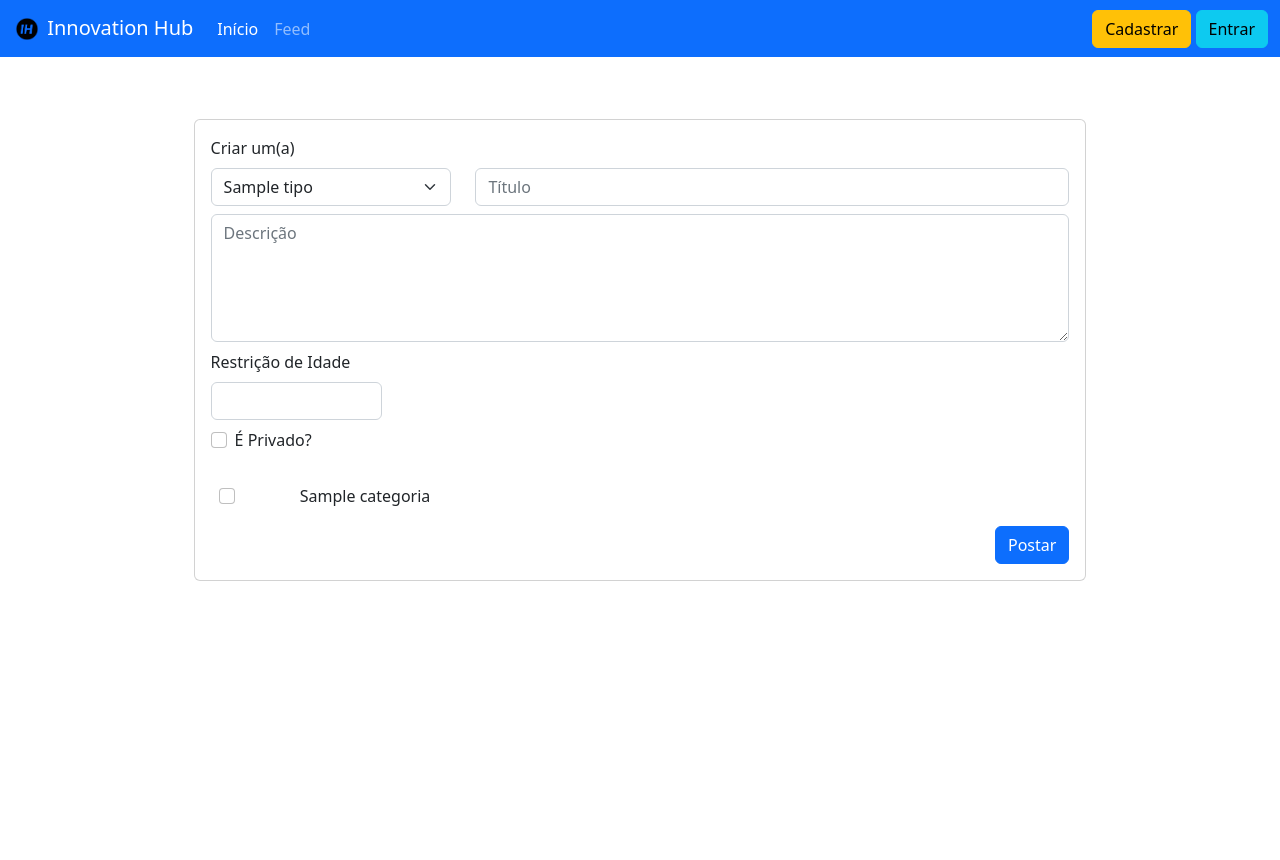
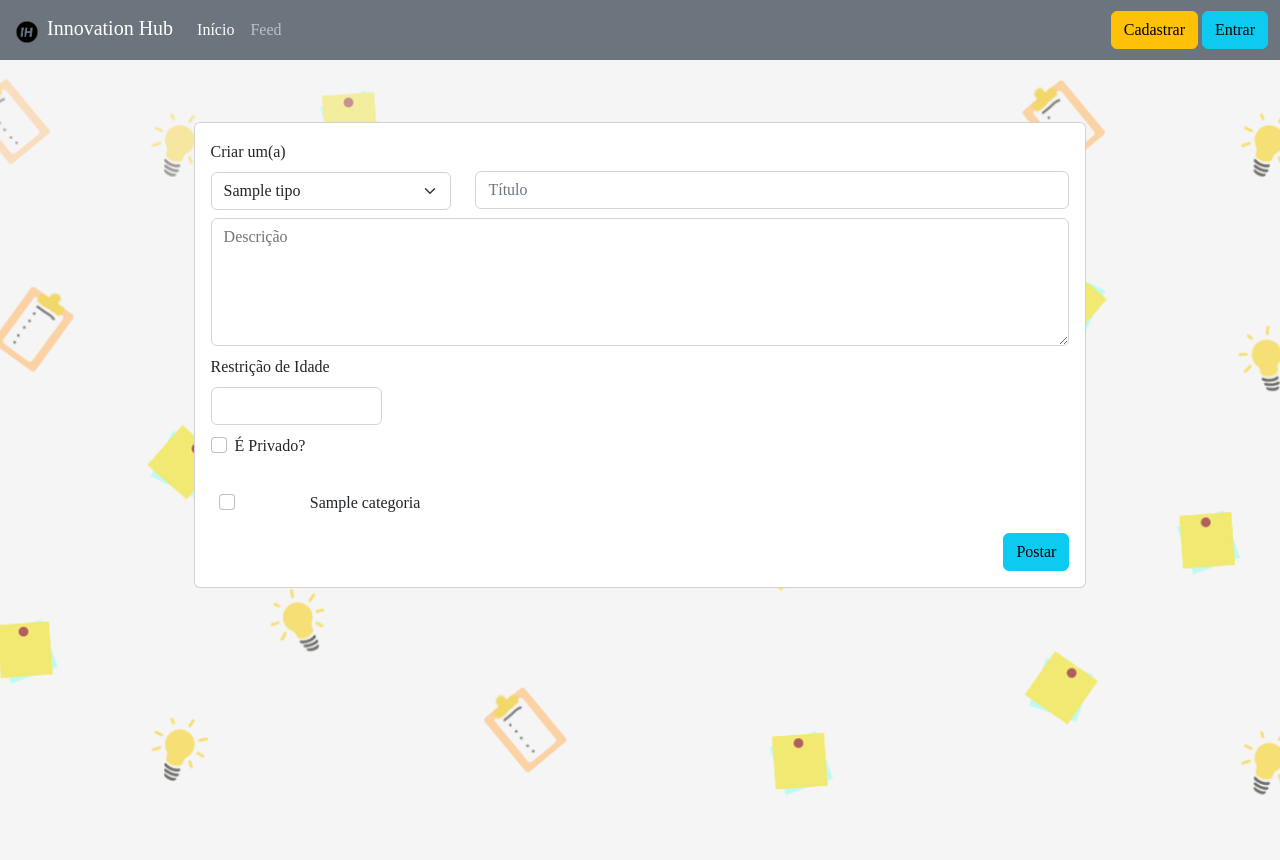
Before and after one commit to wendelsimoes/innovation-hub-flask, a Flask app: template application/templates/feed.html in a window 1280 px wide. Before the commit the page ends 581 px from the top, so only its background shows below. Run offline with Flask 2, Linux system fonts and the light colour scheme; tables that the repository leaves empty hold one stand-in row (values such as "Sample post"); the template is opened without the code that fills it: values that come from a table or form of the project are taken from there, most other values are stand-ins (such as "Sample title", 1, 10 or a date in 2020); some web fonts are replaced.

Commit message:
feat: some features on the html style

```diff
--- a/application/forms.py
+++ b/application/forms.py
@@ -1,5 +1,5 @@
 from flask_wtf import FlaskForm
-from wtforms import StringField, PasswordField, DateField, EmailField, TextAreaField, IntegerField, BooleanField
+from wtforms import StringField, PasswordField, DateField, EmailField, TextAreaField, IntegerField, BooleanField, validators
 from wtforms.validators import InputRequired, Length, ValidationError, EqualTo
 from datetime import date
 from application import db
@@ -89,4 +89,4 @@ class FormDeProposta(FlaskForm):
         InputRequired("Este campo é necessário"),
         Length(min=50, max=1000, message="Campo deve conter entre 50 e 1000 caracteres")], render_kw={"placeholder": "Descrição"})
 
-    restricao_idade = IntegerField("Restrição de Idade")
+    restricao_idade = IntegerField("Restrição de Idade", validators=[validators.Optional()])
--- a/application/static/styles.css
+++ b/application/static/styles.css
@@ -1,8 +1,31 @@
+@font-face {
+    font-family: NanumGothic;
+    src: url(fonts/NanumGothic-Regular.ttf);
+}
+
+@font-face {
+    font-family: NanumGothicBold;
+    src: url(fonts/NanumGothic-Bold.ttf);
+}
+
+body, html {
+    height: 100% !important;
+}
+
+.gothic {
+    font-family: NanumGothic !important;
+}
+
+.gothic-bold {
+    font-family: NanumGothicBold !important;
+}
+
 .postar-restricao-idade {
     width: 20% !important;
 }
 
-.restricao-idade-label, .tipo-proposta-label {
+.restricao-idade-label,
+.tipo-proposta-label {
     width: 100% !important;
     text-align: start !important;
 }
@@ -53,12 +76,30 @@
     .postar-titulo {
         margin-top: -20px !important;
     }
+
+    .background {
+        background: url(images/background-para-tela-mobile.png) no-repeat center center fixed !important;
+        -webkit-background-size: cover !important;
+        -moz-background-size: cover !important;
+        -o-background-size: cover !important;
+        background-size: cover !important;
+        height: 100% !important;
+    }
 }
 
 /* Medium devices (landscape tablets, 600px and up) */
 @media only screen and (min-width: 600px) {
     .item-feed {
         width: 90% !important;
+    }
+
+    .background {
+        background: url(images/background-para-tela-grande.png) no-repeat center center fixed;
+        -webkit-background-size: cover !important;
+        -moz-background-size: cover !important;
+        -o-background-size: cover !important;
+        background-size: cover !important;
+        height: 100% !important;
     }
 }
 
--- a/application/templates/feed.html
+++ b/application/templates/feed.html
@@ -6,7 +6,7 @@ Feed
 
 {% block main %}
 <div class="container mx-auto px-auto" style="display: flex; flex-direction: column;">
-    <button id="toggle-item-feed-postar" type="button" class="btn btn-primary">Postar nova Proposta</button>
+    <button id="toggle-item-feed-postar" type="button" class="btn btn-primary gothic-bold">Postar nova Proposta</button>
 
     <div class="card mx-auto item-feed item-feed-postar">
         <div class="card-body">
@@ -14,8 +14,8 @@ Feed
                 {{ formDeProposta.csrf_token }}
                 <div class="row tipo-titulo">
                     <div class="mb-2 div-postar-tipo" style="display: inline-block;">
-                        <label class="form-label tipo-proposta-label" for="tipo_proposta">Criar um(a)</label>
-                        <select class="form-select" name="tipo_proposta" id="tipo_proposta">
+                        <label class="form-label tipo-proposta-label gothic-bold" for="tipo_proposta">Criar um(a)</label>
+                        <select class="form-select gothic" name="tipo_proposta" id="tipo_proposta">
                             {% for tipo, valor in tipo_proposta.items() %}
                             {% if valor == 0 %}
                             <option selected value="{{ valor }}">{{ tipo }}</option>
@@ -27,28 +27,28 @@ Feed
                     </div>
                     <div class="mb-2 div-postar-titulo" style="display: inline-block;">
                         {{ formDeProposta.titulo.label(class_="form-label postar-titulo-label") }}
-                        {{ formDeProposta.titulo(class_="form-control postar-titulo") }}
+                        {{ formDeProposta.titulo(class_="form-control postar-titulo gothic") }}
                         {% for error in formDeProposta.titulo.errors %}
-                        <span class="text-danger">{{ error }}</span>
+                        <span class="text-danger gothic-bold">{{ error }}</span>
                         {% endfor %}
                     </div>
                 </div>
                 <div class="mb-2">
-                    {{ formDeProposta.descricao(class_="form-control postar-descricao") }}
+                    {{ formDeProposta.descricao(class_="form-control postar-descricao gothic") }}
                     {% for error in formDeProposta.descricao.errors %}
-                    <span class="text-danger">{{ error }}</span>
+                    <span class="text-danger gothic-bold">{{ error }}</span>
                     {% endfor %}
                 </div>
                 <div class="mb-2" style="display: inline-block; width: 100%; padding-right: auto;">
-                    {{ formDeProposta.restricao_idade.label(class_="form-label restricao-idade-label") }}
-                    {{ formDeProposta.restricao_idade(class_="form-control postar-restricao-idade") }}
+                    {{ formDeProposta.restricao_idade.label(class_="form-label restricao-idade-label gothic-bold") }}
+                    {{ formDeProposta.restricao_idade(class_="form-control postar-restricao-idade gothic") }}
                     {% for error in formDeProposta.restricao_idade.errors %}
-                    <span class="text-danger">{{ error }}</span>
+                    <span class="text-danger gothic-bold">{{ error }}</span>
                     {% endfor %}
                 </div>
                 <div class="mb-2 form-check" style="width: 100%; margin-left: auto; margin-right: auto;">
                     <input name="privado" class="form-check-input" type="checkbox" id="privado">
-                    <label class="form-check-label" for="privado" style="width: 100%; text-align: start;">
+                    <label class="form-check-label gothic-bold" for="privado" style="width: 100%; text-align: start;">
                         É Privado?
                     </label>
                 </div>
@@ -58,13 +58,13 @@ Feed
                     <div class="form-check col-md-4">
                         <input name="categorias" class="form-check-input" type="checkbox" value="{{ valor }}"
                             id="{{ valor }}">
-                        <label class="form-check-label" for="{{ valor }}">
+                        <label class="form-check-label gothic-bold" for="{{ valor }}">
                             {{ categoria }}
                         </label>
                     </div>
                     {% endfor %}
                 </div>
-                <button type="submit" class="btn btn-primary" style="display: block; margin-left: auto;">Postar</button>
+                <button type="submit" class="btn btn-info gothic-bold" style="display: block; margin-left: auto;">Postar</button>
             </form>
         </div>
     </div>
--- a/application/templates/layout.html
+++ b/application/templates/layout.html
@@ -24,7 +24,7 @@
 
 <body>
   <!-- Navbar do Bootstrap -->
-  <nav class="navbar navbar-expand-lg navbar-dark bg-primary">
+  <nav class="navbar navbar-expand-lg navbar-dark bg-secondary gothic-bold">
     <div class="container-fluid">
       <a class="navbar-brand" href="/">
         <img src="./static/images/innovation-hub-logo.png" alt="logo" width="30" height="30"
@@ -68,66 +68,66 @@
     <div class="modal-dialog">
       <div class="modal-content">
         <div class="modal-header">
-          <h5 class="modal-title" id="registro_modal_label">Registrar</h5>
+          <h5 class="modal-title gothic-bold" id="registro_modal_label">Registrar</h5>
           <button type="button" class="btn-close" data-bs-dismiss="modal" aria-label="Close"></button>
         </div>
         <div class="modal-body">
           <form method="post" action="/registrar" novalidate>
             {{ formDeRegistro.csrf_token }}
             <div class="mb-2">
-              {{ formDeRegistro.email.label(class_="form-label") }}
-              {{ formDeRegistro.email(class_="form-control") }}
+              {{ formDeRegistro.email.label(class_="form-label gothic-bold") }}
+              {{ formDeRegistro.email(class_="form-control gothic") }}
               {% for error in formDeRegistro.email.errors %}
               <span class="text-danger">{{ error }}</span>
               {% endfor %}
             </div>
             <div class="mb-2">
-              {{ formDeRegistro.nome.label(class_="form-label") }}
-              {{ formDeRegistro.nome(class_="form-control") }}
+              {{ formDeRegistro.nome.label(class_="form-label gothic-bold") }}
+              {{ formDeRegistro.nome(class_="form-control gothic") }}
               {% for error in formDeRegistro.nome.errors %}
               <span class="text-danger">{{ error }}</span>
               {% endfor %}
             </div>
             <div class="mb-2">
-              {{ formDeRegistro.sobrenome.label(class_="form-label") }}
-              {{ formDeRegistro.sobrenome(class_="form-control") }}
+              {{ formDeRegistro.sobrenome.label(class_="form-label gothic-bold") }}
+              {{ formDeRegistro.sobrenome(class_="form-control gothic") }}
               {% for error in formDeRegistro.sobrenome.errors %}
               <span class="text-danger">{{ error }}</span>
               {% endfor %}
             </div>
             <div class="mb-2">
-              {{ formDeRegistro.nascimento.label(class_="form-label") }}
-              {{ formDeRegistro.nascimento(class_="form-control") }}
+              {{ formDeRegistro.nascimento.label(class_="form-label gothic-bold") }}
+              {{ formDeRegistro.nascimento(class_="form-control gothic") }}
               {% for error in formDeRegistro.nascimento.errors %}
               <span class="text-danger">{{ error }}</span>
               {% endfor %}
             </div>
             <div class="mb-2">
-              {{ formDeRegistro.apelido.label(class_="form-label") }}
-              {{ formDeRegistro.apelido(class_="form-control") }}
+              {{ formDeRegistro.apelido.label(class_="form-label gothic-bold") }}
+              {{ formDeRegistro.apelido(class_="form-control gothic") }}
               {% for error in formDeRegistro.apelido.errors %}
               <span class="text-danger">{{ error }}</span>
               {% endfor %}
             </div>
             <div class="mb-2">
-              {{ formDeRegistro.senha.label(class_="form-label") }}
-              {{ formDeRegistro.senha(class_="form-control") }}
+              {{ formDeRegistro.senha.label(class_="form-label gothic-bold") }}
+              {{ formDeRegistro.senha(class_="form-control gothic") }}
               {% for error in formDeRegistro.senha.errors %}
               <span class="text-danger">{{ error }}</span>
               {% endfor %}
             </div>
             <div class="mb-2">
-              {{ formDeRegistro.confirmar_senha.label(class_="form-label") }}
-              {{ formDeRegistro.confirmar_senha(class_="form-control") }}
+              {{ formDeRegistro.confirmar_senha.label(class_="form-label gothic-bold") }}
+              {{ formDeRegistro.confirmar_senha(class_="form-control gothic") }}
               {% for error in formDeRegistro.confirmar_senha.errors %}
               <span class="text-danger">{{ error }}</span>
               {% endfor %}
             </div>
-            <button type="submit" class="btn btn-primary">Cadastrar</button>
+            <button type="submit" class="btn btn-info gothic-bold">Cadastrar</button>
           </form>
         </div>
         <div class="modal-footer">
-          <button type="button" class="btn btn-secondary" data-bs-dismiss="modal">
+          <button type="button" class="btn btn-secondary gothic-bold" data-bs-dismiss="modal">
             Fechar
           </button>
         </div>
@@ -140,37 +140,37 @@
     <div class="modal-dialog">
       <div class="modal-content">
         <div class="modal-header">
-          <h5 class="modal-title" id="login_modal_label">Entrar</h5>
+          <h5 class="modal-title gothic-bold" id="login_modal_label">Entrar</h5>
           <button type="button" class="btn-close" data-bs-dismiss="modal" aria-label="Close"></button>
         </div>
         <div class="modal-body">
           <form method="post" action="/entrar" novalidate>
             {{ formDeLogin.csrf_token }}
             <div class="mb-2">
-              {{ formDeLogin.apelido.label(class_="form-label") }}
-              {{ formDeLogin.apelido(class_="form-control") }}
+              {{ formDeLogin.apelido.label(class_="form-label gothic-bold") }}
+              {{ formDeLogin.apelido(class_="form-control gothic") }}
               {% for error in formDeLogin.apelido.errors %}
               <span class="text-danger">{{ error }}</span>
               {% endfor %}
             </div>
             <div class="mb-2">
-              {{ formDeLogin.senha.label(class_="form-label") }}
-              {{ formDeLogin.senha(class_="form-control") }}
+              {{ formDeLogin.senha.label(class_="form-label gothic-bold") }}
+              {{ formDeLogin.senha(class_="form-control gothic") }}
               {% for error in formDeLogin.senha.errors %}
               <span class="text-danger">{{ error }}</span>
               {% endfor %}
             </div>
             <div class="mb-2 form-check" style="width: 50%; margin-right: auto;">
               <input name="lembrar_de_mim" class="form-check-input" type="checkbox" id="lembrar_de_mim">
-              <label class="form-check-label" for="lembrar_de_mim">
+              <label class="form-check-label gothic-bold" for="lembrar_de_mim">
                 Lembrar de Mim?
               </label>
             </div>
-            <button type="submit" class="btn btn-primary">Entrar</button>
+            <button type="submit" class="btn btn-info gothic-bold">Entrar</button>
           </form>
         </div>
         <div class="modal-footer">
-          <button type="button" class="btn btn-secondary" data-bs-dismiss="modal">
+          <button type="button" class="btn btn-secondary gothic-bold" data-bs-dismiss="modal">
             Fechar
           </button>
         </div>
@@ -179,7 +179,7 @@
   </div>
   {% endif %}
 
-  <main class="container-fluid py-5 text-center">
+  <main class="container-fluid py-5 text-center background">
     {% block main %}{% endblock %}
   </main>
 </body>
```
Also changed, not shown: 2 other files.
